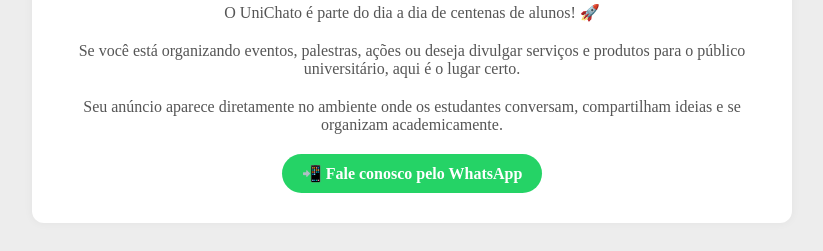
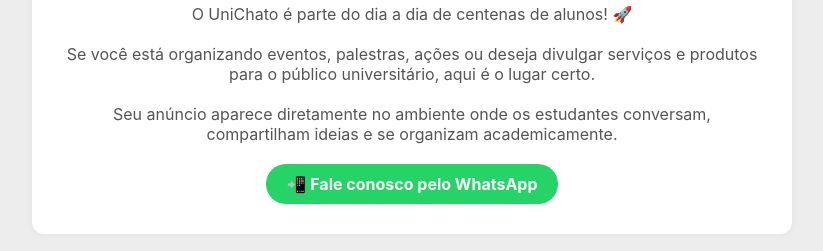
Before and after one commit to brunoob35/uni-chato, a plain HTML site: page view/anuncie.html in a window 1280 px wide. Shown: the part 300-551 px from the top of the page, without its empty margins (228-1051 px from the left). Drawn offline with Linux system fonts and the light colour scheme.

Commit message:
fix fonte

```diff
--- a/view/styles/styles.css
+++ b/view/styles/styles.css
@@ -6,6 +6,7 @@ html, body {
     flex-direction: column;
     align-items: center;
     background-color: #ededed;
+    font-family: 'Inter', sans-serif;
 }
 
 /* -------------------- Container do chat -------------------- */
```
Also changed, not shown: view/index.html (+3 -0 lines).
